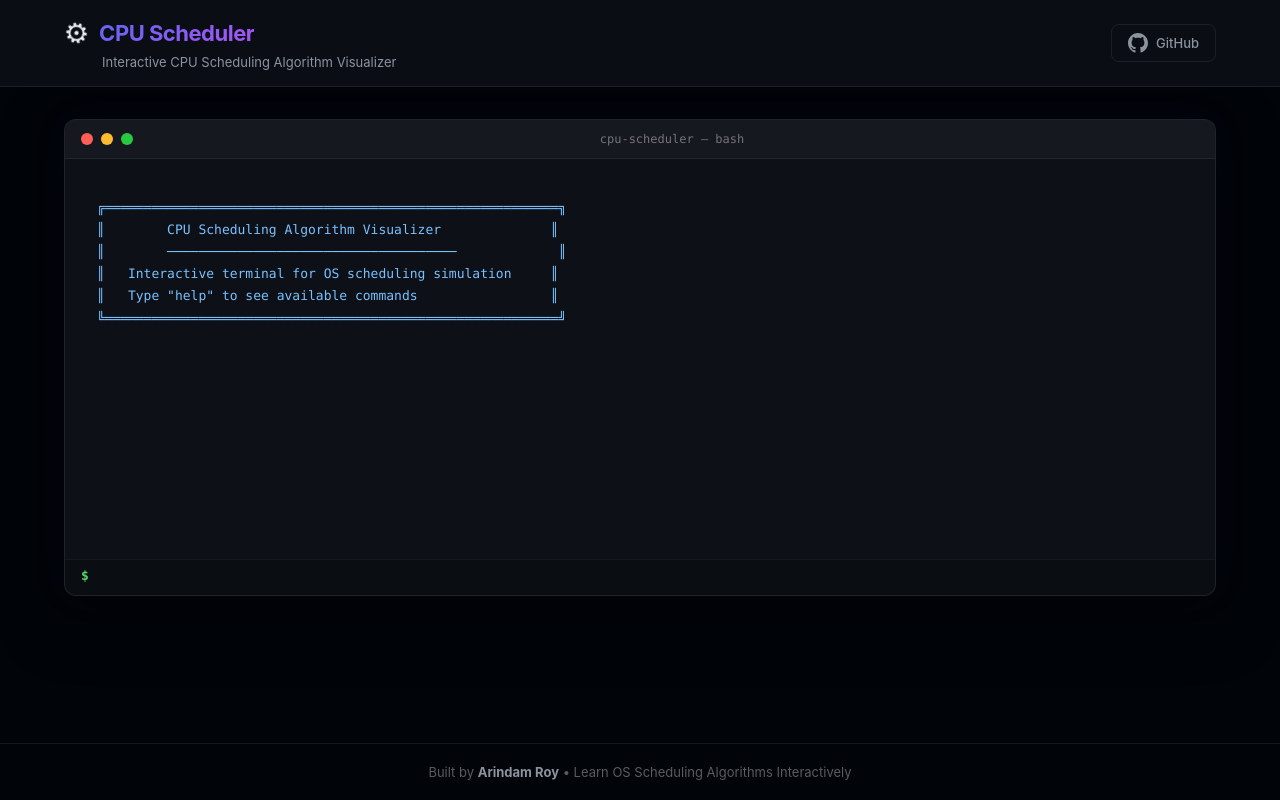
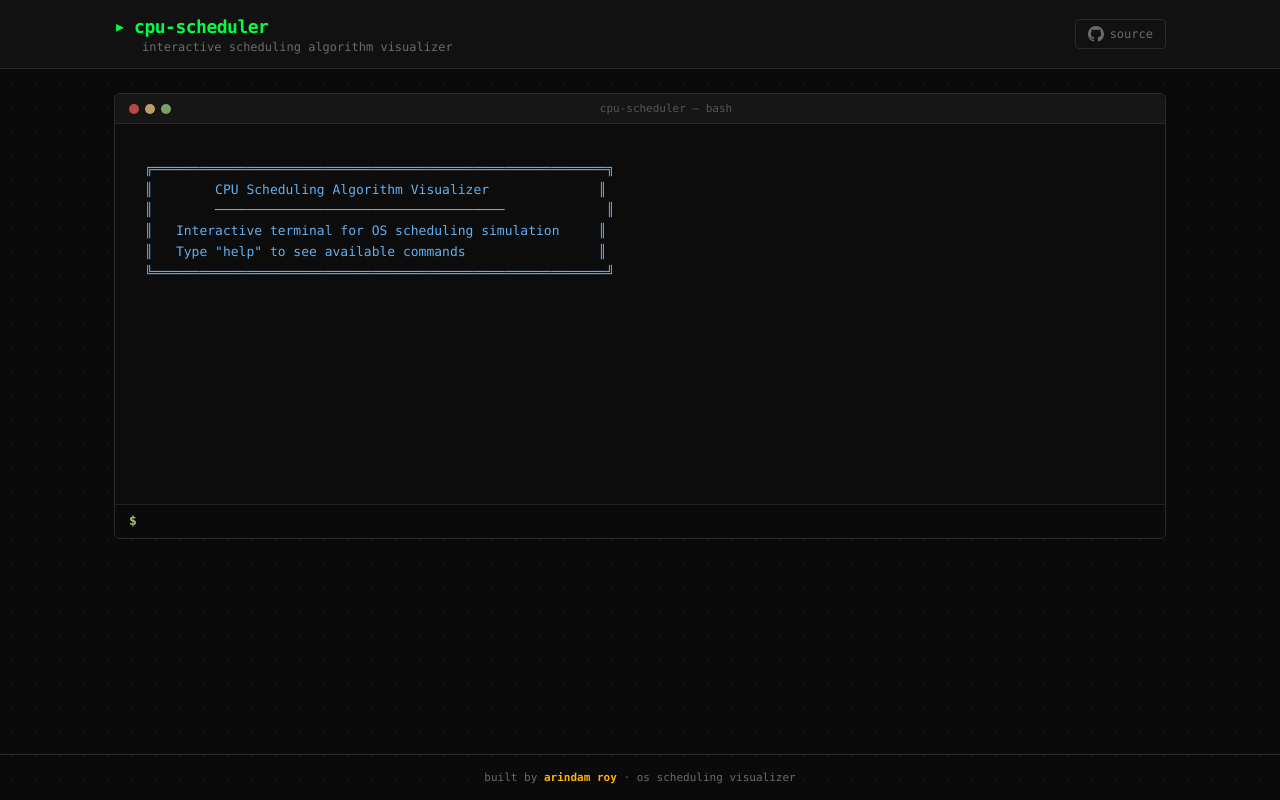
Before and after one commit to Arindam-Roy2004/OS-project, a React (Vite) app: page / in a window 1280 px wide. Built offline with nearby package versions, Linux system fonts and the light colour scheme.

Commit message:
restyle ui with terminal-inspired dark theme

```diff
--- a/src/App.css
+++ b/src/App.css
@@ -1,5 +1,7 @@
 /* ========================================
-   App.css — Global Design System
+   App.css — Authentic Terminal Design System
+   Inspired by real terminals & developer tools.
+   No AI gradients. No glassmorphism. Just raw.
    ======================================== */
 
 /* --- Reset & Base --- */
@@ -12,17 +14,23 @@
 }
 
 :root {
-  --primary: #6366f1;
-  --primary-light: #818cf8;
-  --accent: #a855f7;
-  --bg-dark: #010409;
-  --bg-surface: #0d1117;
-  --text-primary: #e6edf3;
-  --text-secondary: #8b949e;
-  --text-muted: rgba(255, 255, 255, 0.35);
-  --border: rgba(255, 255, 255, 0.08);
+  --green: #00ff41;
+  --green-dim: #00cc33;
+  --green-muted: #0a3d1a;
+  --amber: #ffb000;
+  --amber-dim: #cc8e00;
+  --red: #ff3333;
+  --cyan: #00e5ff;
+  --white: #d4d4d4;
+  --white-bright: #e8e8e8;
+  --gray: #6b6b6b;
+  --gray-dark: #3a3a3a;
+  --bg: #0a0a0a;
+  --bg-surface: #111111;
+  --bg-raised: #1a1a1a;
+  --border: #2a2a2a;
+  --font-mono: 'JetBrains Mono', 'Fira Code', 'SF Mono', 'Consolas', monospace;
   --font-sans: 'Inter', -apple-system, BlinkMacSystemFont, sans-serif;
-  --font-mono: 'JetBrains Mono', 'Fira Code', 'Consolas', monospace;
 }
 
 html {
@@ -30,11 +38,14 @@ html {
 }
 
 body {
-  font-family: var(--font-sans);
-  background: var(--bg-dark);
-  color: var(--text-primary);
+  font-family: var(--font-mono);
+  background-color: var(--bg);
+  /* PatternCraft: subtle dot grid pattern */
+  background-image:
+    radial-gradient(circle, rgba(255, 255, 255, 0.03) 1px, transparent 1px);
+  background-size: 24px 24px;
+  color: var(--white);
   -webkit-font-smoothing: antialiased;
-  -moz-osx-font-smoothing: grayscale;
   min-height: 100vh;
 }
 
@@ -54,17 +65,13 @@ body {
 /* --- Header --- */
 .app-header {
   border-bottom: 1px solid var(--border);
-  background: rgba(13, 17, 23, 0.8);
-  backdrop-filter: blur(12px);
-  position: sticky;
-  top: 0;
-  z-index: 100;
+  background: var(--bg-surface);
 }
 
 .header-content {
-  max-width: 1200px;
+  max-width: 1100px;
   margin: 0 auto;
-  padding: 16px 24px;
+  padding: 14px 24px;
   display: flex;
   align-items: center;
   justify-content: space-between;
@@ -73,93 +80,84 @@ body {
 .header-left {
   display: flex;
   flex-direction: column;
-  gap: 4px;
+  gap: 2px;
 }
 
 .logo {
   display: flex;
   align-items: center;
-  gap: 10px;
+  gap: 8px;
 }
 
 .logo-icon {
-  font-size: 28px;
-  animation: logoSpin 4s linear infinite;
-  display: inline-block;
-}
-
-@keyframes logoSpin {
-  from {
-    transform: rotate(0deg);
-  }
-
-  to {
-    transform: rotate(360deg);
-  }
+  font-size: 20px;
+  color: var(--green);
+  animation: none;
+  /* no spinning logos */
 }
 
 .logo-text {
-  font-size: 22px;
-  font-weight: 700;
-  background: linear-gradient(135deg, var(--primary), var(--accent));
-  -webkit-background-clip: text;
-  -webkit-text-fill-color: transparent;
-  background-clip: text;
+  font-size: 18px;
+  font-weight: 600;
+  color: var(--green);
+  font-family: var(--font-mono);
   letter-spacing: -0.5px;
 }
 
 .header-subtitle {
-  font-size: 13px;
-  color: var(--text-secondary);
-  margin-left: 38px;
+  font-size: 12px;
+  color: var(--gray);
+  font-family: var(--font-mono);
+  margin-left: 28px;
 }
 
 .github-link {
   display: flex;
   align-items: center;
-  gap: 8px;
-  padding: 8px 16px;
-  border-radius: 8px;
+  gap: 6px;
+  padding: 6px 12px;
+  border-radius: 4px;
   border: 1px solid var(--border);
-  color: var(--text-secondary);
+  color: var(--gray);
   text-decoration: none;
-  font-size: 13px;
+  font-size: 12px;
   font-weight: 500;
-  transition: all 0.2s ease;
+  font-family: var(--font-mono);
+  transition: color 0.15s, border-color 0.15s;
 }
 
 .github-link:hover {
-  background: rgba(255, 255, 255, 0.04);
-  color: var(--text-primary);
-  border-color: rgba(255, 255, 255, 0.15);
+  color: var(--white);
+  border-color: var(--gray);
 }
 
 /* --- Main --- */
 .app-main {
   flex: 1;
-  max-width: 1200px;
+  max-width: 1100px;
   width: 100%;
   margin: 0 auto;
-  padding: 32px 24px 64px;
+  padding: 24px 24px 48px;
 }
 
 /* --- Footer --- */
 .app-footer {
   border-top: 1px solid var(--border);
-  padding: 20px 24px;
+  padding: 16px 24px;
   text-align: center;
-  font-size: 13px;
-  color: var(--text-muted);
+  font-size: 11px;
+  color: var(--gray);
+  font-family: var(--font-mono);
 }
 
 .app-footer strong {
-  color: var(--text-secondary);
+  color: var(--amber);
 }
 
 /* --- Scrollbar --- */
 ::-webkit-scrollbar {
-  width: 8px;
-  height: 8px;
+  width: 6px;
+  height: 6px;
 }
 
 ::-webkit-scrollbar-track {
@@ -167,25 +165,21 @@ body {
 }
 
 ::-webkit-scrollbar-thumb {
-  background: rgba(255, 255, 255, 0.1);
-  border-radius: 4px;
-}
-
-::-webkit-scrollbar-thumb:hover {
-  background: rgba(255, 255, 255, 0.2);
+  background: var(--gray-dark);
+  border-radius: 3px;
 }
 
 /* --- Selection --- */
 ::selection {
-  background: rgba(99, 102, 241, 0.3);
-  color: white;
+  background: rgba(0, 255, 65, 0.2);
+  color: var(--green);
 }
 
 /* --- Responsive --- */
 @media (max-width: 768px) {
   .header-content {
     flex-direction: column;
-    gap: 12px;
+    gap: 8px;
     align-items: flex-start;
   }
 
@@ -194,6 +188,6 @@ body {
   }
 
   .app-main {
-    padding: 20px 16px 48px;
+    padding: 16px 12px 40px;
   }
 }
--- a/src/App.jsx
+++ b/src/App.jsx
@@ -9,11 +9,11 @@ export default function App() {
         <div className="header-content">
           <div className="header-left">
             <div className="logo">
-              <span className="logo-icon">⚙</span>
-              <h1 className="logo-text">CPU Scheduler</h1>
+              <span className="logo-icon">▸</span>
+              <h1 className="logo-text">cpu-scheduler</h1>
             </div>
             <p className="header-subtitle">
-              Interactive CPU Scheduling Algorithm Visualizer
+              interactive scheduling algorithm visualizer
             </p>
           </div>
           <div className="header-right">
@@ -23,10 +23,10 @@ export default function App() {
               rel="noopener noreferrer"
               className="github-link"
             >
-              <svg viewBox="0 0 24 24" width="20" height="20" fill="currentColor">
+              <svg viewBox="0 0 24 24" width="16" height="16" fill="currentColor">
                 <path d="M12 0c-6.626 0-12 5.373-12 12 0 5.302 3.438 9.8 8.207 11.387.599.111.793-.261.793-.577v-2.234c-3.338.726-4.033-1.416-4.033-1.416-.546-1.387-1.333-1.756-1.333-1.756-1.089-.745.083-.729.083-.729 1.205.084 1.839 1.237 1.839 1.237 1.07 1.834 2.807 1.304 3.492.997.107-.775.418-1.305.762-1.604-2.665-.305-5.467-1.334-5.467-5.931 0-1.311.469-2.381 1.236-3.221-.124-.303-.535-1.524.117-3.176 0 0 1.008-.322 3.301 1.23.957-.266 1.983-.399 3.003-.404 1.02.005 2.047.138 3.006.404 2.291-1.552 3.297-1.23 3.297-1.23.653 1.653.242 2.874.118 3.176.77.84 1.235 1.911 1.235 3.221 0 4.609-2.807 5.624-5.479 5.921.43.372.823 1.102.823 2.222v3.293c0 .319.192.694.801.576 4.765-1.589 8.199-6.086 8.199-11.386 0-6.627-5.373-12-12-12z" />
               </svg>
-              GitHub
+              source
             </a>
           </div>
         </div>
@@ -38,7 +38,7 @@ export default function App() {
 
       <footer className="app-footer">
         <p>
-          Built by <strong>Arindam Roy</strong> • Learn OS Scheduling Algorithms Interactively
+          built by <strong>arindam roy</strong> · os scheduling visualizer
         </p>
       </footer>
     </div>
--- a/src/components/Terminal.css
+++ b/src/components/Terminal.css
@@ -1,17 +1,16 @@
-/* Terminal.css — CLI Interface Styles */
+/* Terminal.css — Authentic terminal aesthetic */
 
 .terminal-wrapper {
   width: 100%;
-  max-width: 1200px;
+  max-width: 1100px;
   margin: 0 auto;
 }
 
 .terminal-container {
-  background: #0d1117;
-  border-radius: 12px;
-  border: 1px solid rgba(255, 255, 255, 0.08);
+  background: #0c0c0c;
+  border: 1px solid #2a2a2a;
+  border-radius: 6px;
   overflow: hidden;
-  box-shadow: 0 20px 60px rgba(0, 0, 0, 0.5), 0 0 40px rgba(99, 102, 241, 0.05);
   font-family: 'JetBrains Mono', 'Fira Code', 'Consolas', monospace;
   font-size: 13px;
   cursor: text;
@@ -20,111 +19,109 @@
 .terminal-header {
   display: flex;
   align-items: center;
-  gap: 12px;
-  padding: 12px 16px;
-  background: rgba(255, 255, 255, 0.03);
-  border-bottom: 1px solid rgba(255, 255, 255, 0.06);
+  gap: 10px;
+  padding: 8px 14px;
+  background: #161616;
+  border-bottom: 1px solid #2a2a2a;
 }
 
 .terminal-dots {
   display: flex;
-  gap: 8px;
+  gap: 6px;
 }
 
 .dot {
-  width: 12px;
-  height: 12px;
+  width: 10px;
+  height: 10px;
   border-radius: 50%;
+  opacity: 0.8;
 }
 
 .dot.red {
-  background: #ff5f57;
+  background: #e55353;
 }
 
 .dot.yellow {
-  background: #febc2e;
+  background: #e5c07b;
 }
 
 .dot.green {
-  background: #28c840;
+  background: #98c379;
 }
 
 .terminal-title {
-  font-size: 12px;
-  color: rgba(255, 255, 255, 0.4);
+  font-size: 11px;
+  color: #555;
   flex: 1;
   text-align: center;
+  font-family: inherit;
 }
 
 .terminal-output {
-  padding: 16px;
-  height: 400px;
+  padding: 14px;
+  height: 380px;
   overflow-y: auto;
-  line-height: 1.7;
+  line-height: 1.6;
   white-space: pre-wrap;
   word-wrap: break-word;
 }
 
 .terminal-output::-webkit-scrollbar {
-  width: 6px;
-}
-
-.terminal-output::-webkit-scrollbar-track {
-  background: transparent;
+  width: 4px;
 }
 
 .terminal-output::-webkit-scrollbar-thumb {
-  background: rgba(255, 255, 255, 0.1);
-  border-radius: 3px;
+  background: #333;
+  border-radius: 2px;
 }
 
 .term-line {
-  min-height: 1.7em;
+  min-height: 1.6em;
 }
 
 .term-command {
-  color: #e6edf3;
+  color: #d4d4d4;
 }
 
 .term-output {
-  color: #c9d1d9;
+  color: #aaa;
 }
 
 .term-info {
-  color: #79c0ff;
+  color: #61afef;
 }
 
 .term-header {
-  color: #d2a8ff;
+  color: #e5c07b;
   font-weight: 600;
 }
 
 .term-success {
-  color: #56d364;
+  color: #98c379;
 }
 
 .term-error {
-  color: #f85149;
+  color: #e06c75;
 }
 
 .term-warning {
-  color: #e3b341;
+  color: #d19a66;
 }
 
 .term-dim {
-  color: rgba(255, 255, 255, 0.35);
+  color: #555;
 }
 
 .terminal-input-line {
   display: flex;
   align-items: center;
-  padding: 8px 16px 12px;
-  border-top: 1px solid rgba(255, 255, 255, 0.05);
-  background: rgba(0, 0, 0, 0.2);
+  padding: 8px 14px 10px;
+  border-top: 1px solid #222;
+  background: #0a0a0a;
 }
 
 .terminal-prompt {
-  color: #56d364;
+  color: #98c379;
   font-weight: 600;
   font-family: inherit;
   flex-shrink: 0;
@@ -135,44 +132,39 @@
   background: transparent;
   border: none;
   outline: none;
-  color: #e6edf3;
+  color: #d4d4d4;
   font-family: inherit;
   font-size: 13px;
-  caret-color: #56d364;
+  caret-color: #98c379;
 }
 
 /* Results area below terminal */
 .results-area {
-  margin-top: 24px;
+  margin-top: 20px;
   display: flex;
   flex-direction: column;
-  gap: 24px;
-  animation: resultsSlideIn 0.4s ease;
+  gap: 20px;
+  animation: fadeIn 0.3s ease;
 }
 
-@keyframes resultsSlideIn {
+@keyframes fadeIn {
   from {
     opacity: 0;
-    transform: translateY(20px);
   }
 
   to {
     opacity: 1;
-    transform: translateY(0);
   }
 }
 
 .comparison-area .comparison-title {
-  font-size: 22px;
-  font-weight: 700;
-  color: #e6edf3;
-  margin-bottom: 16px;
-  background: linear-gradient(135deg, #6366f1, #a855f7);
-  -webkit-background-clip: text;
-  -webkit-text-fill-color: transparent;
-  background-clip: text;
+  font-size: 16px;
+  font-weight: 600;
+  color: #e5c07b;
+  margin-bottom: 12px;
+  font-family: 'JetBrains Mono', monospace;
 }
 
 .comparison-block {
-  margin-bottom: 8px;
+  margin-bottom: 6px;
 }
```
Also changed, not shown: src/components/GanttChart.css (+45 -57 lines), src/components/ResultsTable.css (+59 -58 lines), src/utils/colors.js (+14 -14 lines).
